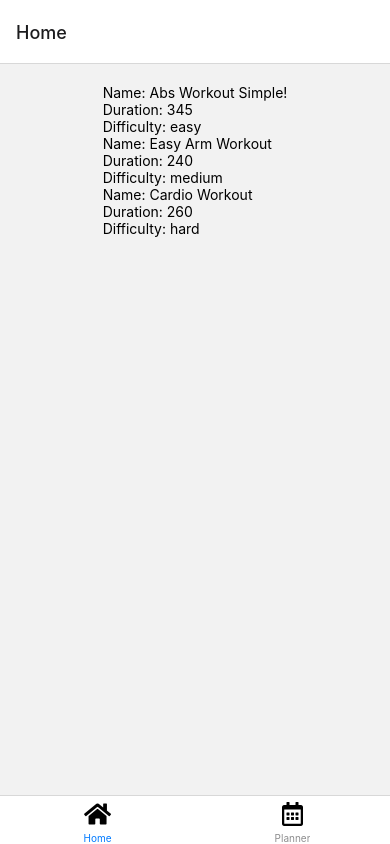
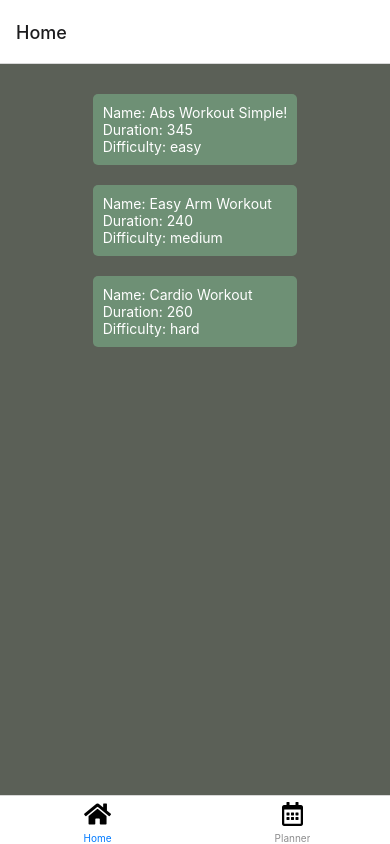
Before and after one commit to KennedyMungai/WorkoutAppAnother, a React Native app: screen /Home in a window 390 px wide. Built offline with nearby package versions, Linux system fonts and the light colour scheme.

Commit message:
Made a bunch of color changes

```diff
--- a/app.json
+++ b/app.json
@@ -9,11 +9,9 @@
 		"splash": {
 			"image": "./assets/splash.png",
 			"resizeMode": "contain",
-      "backgroundColor": "#ffffff"
+			"backgroundColor": "#5B6057"
 		},
-    "assetBundlePatterns": [
-      "**/*"
-    ],
+		"assetBundlePatterns": ["**/*"],
 		"ios": {
 			"supportsTablet": true
 		},
--- a/components/WorkoutItem.tsx
+++ b/components/WorkoutItem.tsx
@@ -1,4 +1,4 @@
-import { View, Text } from 'react-native'
+import { View, Text, StyleSheet } from 'react-native'
 import { WorkOut } from '../types/data'
 
 type Props = {
@@ -7,12 +7,23 @@ type Props = {
 
 const WorkoutItem = ({ item }: Props) => {
 	return (
-		<View>
-			<Text>Name: {item.name}</Text>
-			<Text>Duration: {item.duration}</Text>
-			<Text>Difficulty: {item.difficulty}</Text>
+		<View style={styles.workoutItemView}>
+			<Text style={{ color: 'white' }}>Name: {item.name}</Text>
+			<Text style={{ color: 'white' }}>Duration: {item.duration}</Text>
+			<Text style={{ color: 'white' }}>
+				Difficulty: {item.difficulty}
+			</Text>
 		</View>
 	)
 }
 
 export default WorkoutItem
+
+const styles = StyleSheet.create({
+	workoutItemView: {
+		padding: 10,
+		marginVertical: 10,
+		borderRadius: 5,
+		backgroundColor: '#6E9075'
+	}
+})
--- a/screens/HomeScreen.tsx
+++ b/screens/HomeScreen.tsx
@@ -25,6 +25,7 @@ const styles = StyleSheet.create({
 		justifyContent: 'center',
 		alignItems: 'center',
 		gap: 10,
-		padding: 20
+		padding: 20,
+		backgroundColor: '#5B6057'
 	}
 })
--- a/screens/PlannerScreen.tsx
+++ b/screens/PlannerScreen.tsx
@@ -17,6 +17,7 @@ const styles = StyleSheet.create({
 		flex: 1,
 		justifyContent: 'center',
 		alignItems: 'center',
-		gap: 10
+		gap: 10,
+		backgroundColor: '#5B6057'
 	}
 })
```
Lines whose indentation alone changed are shown as unchanged.
